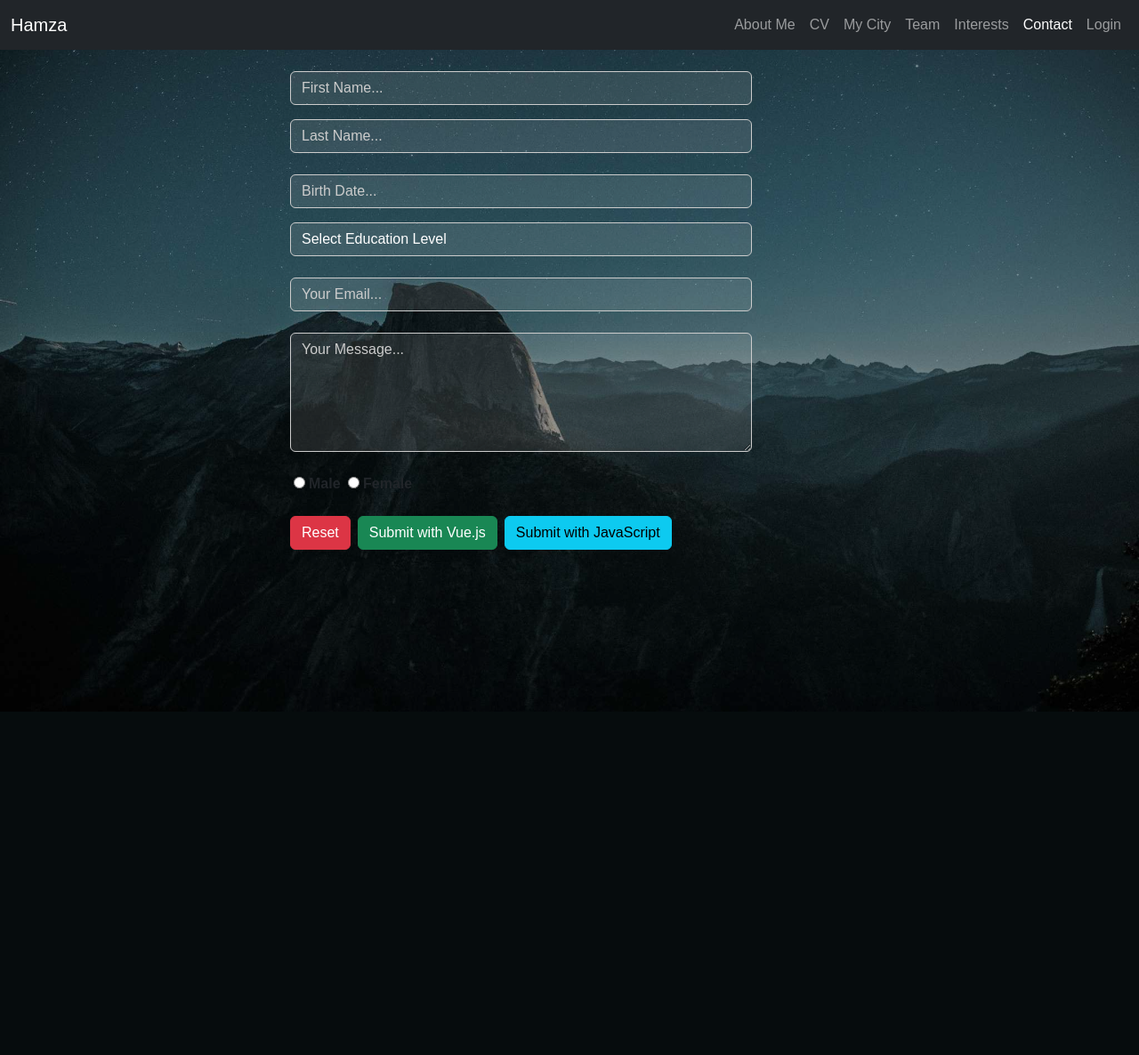
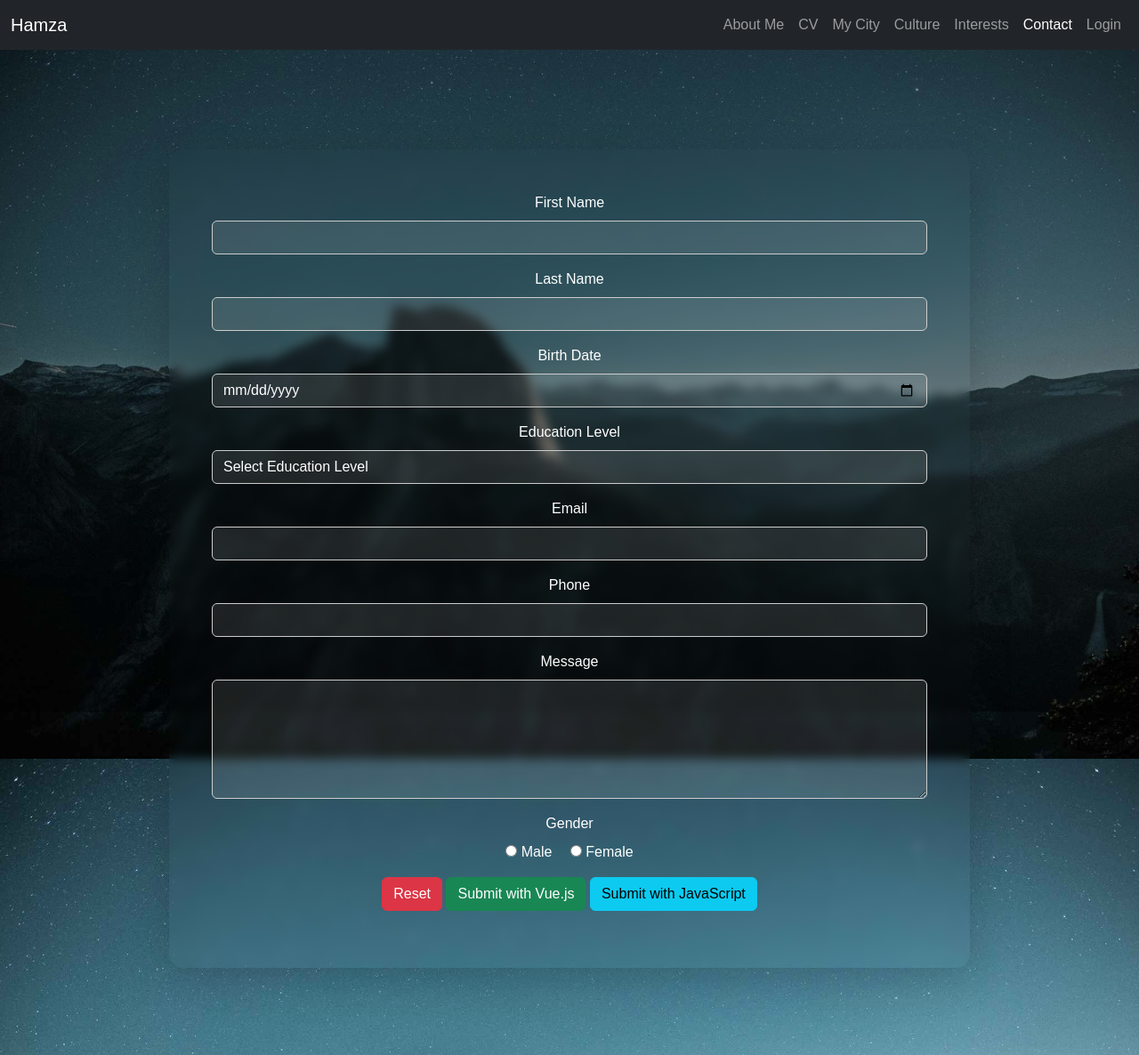
Before and after one commit to HAMZA-MI/web, a PHP site: the page made by HTML/Contact Us.html in a window 1280 px wide. Shown: the whole page at 89% size. Before the commit the page ends 800 px from the top, so only its background shows below. Run offline with PHP 8.4, Linux system fonts and the light colour scheme.

Commit message:
Add Culture page

```diff
--- a/CSS/style.css
+++ b/CSS/style.css
@@ -5,13 +5,12 @@ body {
   background-repeat: no-repeat;
   background-attachment: fixed;
   background-position: center;
-  position: relative;
+  padding-top: 70px;
   min-height: 100vh;
   font-family: Arial, sans-serif;
-  background-color: #000; /* لون مؤقت أثناء تحميل الصورة */
+  background-color: #000;
 }
 
-/* طبقة شفافة فوق الخلفية */
 body::before {
   content: "";
   position: fixed;
@@ -25,33 +24,13 @@ body::before {
 
 /* ========== العناصر العامة ========== */
 .navbar {
-  z-index: 1000;
-  position: relative;
-}
+  z-index: 9999;
 
-/* زر مخصص */
-.profile-banner .btn-custom {
-  border: 2px solid #fff;
-  color: white;
-  background: transparent;
-  padding: 10px 25px;
-  margin: 10px;
-  border-radius: 30px;
-  transition: 0.3s;
-  font-weight: 500;
-  text-decoration: none;
-  display: inline-block;
-}
-
-.profile-banner .btn-custom:hover {
-  background-color: white;
-  color: black;
 }
 
 /* ========== صناديق المحتوى ========== */
-
-/* صندوق البروفايل */
-.profile-banner {
+.profile-banner,
+.cv-box {
   border-radius: 20px;
   box-shadow: 0 0 20px rgba(255, 255, 255, 0.1);
   max-width: 900px;
@@ -62,42 +41,6 @@ body::before {
   color: white;
 }
 
-/* صندوق السيرة الذاتية */
-.cv-box {
-  background: rgba(0, 0, 0, 0.6);
-  color: white;
-  font-weight: 400;
-  line-height: 1.6;
-  border-radius: 20px;
-  box-shadow: 0 0 20px rgba(255, 255, 255, 0.1);
-  backdrop-filter: blur(6px);
-  padding: 40px 20px;
-  max-width: 900px;
-  margin: 50px auto;
-  text-align: center;
-}
-
-/* محتوى في MyCity */
-.content-box {
-  border: 2px solid #007bff;
-  background-color: rgba(255, 255, 255, 0.95);
-  padding: 30px;
-  border-radius: 10px;
-  box-shadow: 0 4px 6px rgba(0, 0, 0, 0.1);
-  margin: 0 auto 30px;
-  max-width: 700px;
-  text-align: center;
-}
-
-.content-box a {
-  color: #007bff;
-  font-weight: bold;
-  text-decoration: none;
-}
-
-.content-box a:hover {
-  text-decoration: underline;
-}
 
 /* ========== السلايدر ========== */
 .carousel {
@@ -112,7 +55,7 @@ body::before {
   border-radius: 10px;
 }
 
-/* صورة خارج الصندوق */
+/* ========== أقسام الصور الخارجية ========== */
 .section-wrapper {
   text-align: center;
   margin-bottom: 40px;
@@ -157,31 +100,16 @@ body::before {
     font-size: 14px;
   }
 
-  .profile-banner .btn-custom {
-    padding: 8px 15px;
-    font-size: 14px;
-    margin: 5px;
-    width: 100%;
-    box-sizing: border-box;
-  }
-
   .carousel img {
     height: 250px;
   }
 }
-/* ===== نموذج الاتصال - شفافية على الحقول ===== */
+
+/* ===== نموذج الاتصال ===== */
 .site-section {
   background: transparent !important;
 }
 
-#contactForm {
-  background: rgba(0, 0, 0, 0.6); /* لون داكن شفاف للخلفية */
-  backdrop-filter: blur(6px);
-  padding: 30px;
-  border-radius: 15px;
-  box-shadow: 0 0 10px rgba(255, 255, 255, 0.1);
-  color: #fff;
-}
 
 .form-control,
 select.form-control,
@@ -195,3 +123,16 @@ textarea.form-control {
 textarea::placeholder {
   color: #ccc;
 }
+.card {
+  background-color: rgba(255, 255, 255, 0.1); /* شفافية خفيفة */
+  backdrop-filter: blur(5px); /* تأثير بلوري خلف البطاقة */
+  color: white; /* لون النص ليكون واضحًا فوق الخلفية الشفافة */
+  border: 1px solid rgba(255, 255, 255, 0.2); /* إطار خفيف */
+}
+.center-page {
+  display: flex;
+  justify-content: center;
+  align-items: center;
+  min-height: calc(100vh - 70px); /* لتعويض ارتفاع الـ navbar */
+  padding-top: 70px; /* تأكيد وجود مسافة للـ navbar */
+}
--- a/HTML/Contact Us.html
+++ b/HTML/Contact Us.html
@@ -1,21 +1,22 @@
 <!DOCTYPE html>
 <html lang="en">
 <head>
-  <meta charset="UTF-8">
-  <meta name="viewport" content="width=device-width, initial-scale=1">
+  <meta charset="UTF-8" />
+  <meta name="viewport" content="width=device-width, initial-scale=1" />
   <title>Hamza Hadi Missaoui - Contact Us</title>
-  <link href="https://cdn.jsdelivr.net/npm/bootstrap@5.3.3/dist/css/bootstrap.min.css" rel="stylesheet">
-  <link rel="stylesheet" href="../CSS/style.css">
-  <link rel="stylesheet" href="https://cdn.jsdelivr.net/npm/bootstrap-icons@1.10.5/font/bootstrap-icons.css">
+  <link href="https://cdn.jsdelivr.net/npm/bootstrap@5.3.3/dist/css/bootstrap.min.css" rel="stylesheet" />
+  <link rel="stylesheet" href="../CSS/style.css" />
+  <link rel="stylesheet" href="https://cdn.jsdelivr.net/npm/bootstrap-icons@1.10.5/font/bootstrap-icons.css" />
   <script src="https://cdn.jsdelivr.net/npm/bootstrap@5.3.3/dist/js/bootstrap.bundle.min.js"></script>
 </head>
 <body>
 
 <!-- Navbar -->
-<nav class="navbar navbar-expand-lg navbar-dark bg-dark">
+<nav class="navbar navbar-expand-lg navbar-dark bg-dark fixed-top">
+
   <div class="container-fluid">
     <a class="navbar-brand" href="../index.html">Hamza</a>
-    <button class="navbar-toggler" type="button" data-bs-toggle="collapse" data-bs-target="#navbarNav">
+    <button class="navbar-toggler" type="button" data-bs-toggle="collapse" data-bs-target="#navbarNav" aria-label="Toggle navigation">
       <span class="navbar-toggler-icon"></span>
     </button>
     <div class="collapse navbar-collapse" id="navbarNav">
@@ -23,58 +24,70 @@
         <li class="nav-item"><a class="nav-link" href="../index.html">About Me</a></li>
         <li class="nav-item"><a class="nav-link" href="cv.html">CV</a></li>
         <li class="nav-item"><a class="nav-link" href="Mycity.html">My City</a></li>
-        <li class="nav-item"><a class="nav-link" href="Team.html">Team</a></li>
-        <li class="nav-item"><a class="nav-link" href="My%20interests.html">Interests</a></li>
-        <li class="nav-item"><a class="nav-link active" href="Contact%20Us.html">Contact</a></li>
+        <li class="nav-item"><a class="nav-link" href="Culture.html">Culture</a></li>
+        <li class="nav-item"><a class="nav-link" href="My-interests.html">Interests</a></li>
+        <li class="nav-item"><a class="nav-link active" href="My%20interests.html">Contact</a></li>
         <li class="nav-item"><a class="nav-link" href="login.html">Login</a></li>
       </ul>
     </div>
   </div>
 </nav>
 
-<section class="site-section bg-light" id="app">
+<!-- Contact Form -->
+<section class="site-section bg-light py-5" id="app">
+  <div class="cv-box p-5 rounded-4 shadow-lg">
+    <form id="contactForm" name="contactForm" @submit.prevent>
+      <div v-if="successMessage" class="alert alert-success">{{ successMessage }}</div>
+      <div v-if="errorMessage" class="alert alert-danger">{{ errorMessage }}</div>
+
       <!-- First Name -->
-<div class="form-group">
-  <div class="row mt-4">
-    <div class="col-md-3"></div>
-    <div class="col-md-5">
-      <input v-model="form.firstName" class="form-control" type="text" placeholder="First Name..." name="firstName">
+      <div class="mb-3">
+        <label for="firstName" class="form-label">First Name</label>
+        <input
+          v-model="form.firstName"
+          class="form-control"
+          id="firstName"
+          type="text"
+          autocomplete="given-name"
+        />
         <span class="text-danger" v-if="errors.firstName">{{ errors.firstName }}</span>
-    </div>
-  </div>
       </div>
 
       <!-- Last Name -->
-<div class="form-group">
-  <div class="row mt-3">
-    <div class="col-md-3"></div>
-    <div class="col-md-5">
-      <input v-model="form.lastName" class="form-control" type="text" placeholder="Last Name..." name="lastName">
+      <div class="mb-3">
+        <label for="lastName" class="form-label">Last Name</label>
+        <input
+          v-model="form.lastName"
+          class="form-control"
+          id="lastName"
+          type="text"
+          autocomplete="family-name"
+        />
         <span class="text-danger" v-if="errors.lastName">{{ errors.lastName }}</span>
-    </div>
-  </div>
       </div>
 
       <!-- Birth Date -->
-<div class="form-group">
-  <div class="row mt-4">
-    <div class="col-md-3"></div>
-    <div class="col-md-5">
-      <input v-model="form.birthDate" class="form-control" type="text" placeholder="Birth Date..." name="birthDate">
+      <div class="mb-3">
+        <label for="birthDate" class="form-label">Birth Date</label>
+        <input
+          v-model="form.birthDate"
+          class="form-control"
+          id="birthDate"
+          type="date"
+          autocomplete="bday"
+        />
         <span class="text-danger" v-if="errors.birthDate">{{ errors.birthDate }}</span>
       </div>
-  </div>
-</div>
-
-<!-- Space -->
-<div class="my-3"></div>
 
       <!-- Education -->
-<div class="form-group">
-  <div class="row">
-    <div class="col-md-3"></div>
-    <div class="col-md-5">
-      <select v-model="form.education" class="form-control" name="education">
+      <div class="mb-3">
+        <label for="education" class="form-label">Education Level</label>
+        <select
+          v-model="form.education"
+          class="form-control"
+          id="education"
+          autocomplete="education-level"
+        >
           <option value="" disabled>Select Education Level</option>
           <option>Primary School</option>
           <option>Middle School</option>
@@ -83,60 +96,84 @@
         </select>
         <span class="text-danger" v-if="errors.education">{{ errors.education }}</span>
       </div>
-  </div>
+
+      <!-- Email -->
+      <div class="mb-3">
+        <label for="email" class="form-label">Email</label>
+        <input
+          v-model="form.email"
+          class="form-control"
+          id="email"
+          type="email"
+          autocomplete="email"
+        />
+        <span class="text-danger" v-if="errors.email">{{ errors.email }}</span>
       </div>
 
-<!-- Email -->
-<div class="form-group">
-  <div class="row mt-4">
-    <div class="col-md-3"></div>
-    <div class="col-md-5">
-      <input v-model="form.email" class="form-control" type="text" placeholder="Your Email..." name="email">
-      <span class="text-danger" v-if="errors.email">{{ errors.email }}</span>
-    </div>
-  </div>
+      <!-- Phone -->
+      <div class="mb-3">
+        <label for="phone" class="form-label">Phone</label>
+        <input
+          v-model="form.phone"
+          class="form-control"
+          id="phone"
+          type="text"
+          autocomplete="tel"
+        />
+        <span class="text-danger" v-if="errors.phone">{{ errors.phone }}</span>
       </div>
 
       <!-- Message -->
-<div class="form-group">
-  <div class="row mt-4">
-    <div class="col-md-3"></div>
-    <div class="col-md-5">
-      <textarea v-model="form.message" class="form-control" rows="5" name="message" placeholder="Your Message..."></textarea>
+      <div class="mb-3">
+        <label for="message" class="form-label">Message</label>
+        <textarea
+          v-model="form.message"
+          class="form-control"
+          id="message"
+          rows="5"
+          autocomplete="off"
+        ></textarea>
         <span class="text-danger" v-if="errors.message">{{ errors.message }}</span>
-    </div>
-  </div>
       </div>
 
       <!-- Gender -->
-<div class="form-group">
-  <div class="row mt-4">
-    <div class="col-md-3"></div>
-    <div class="col-md-5 gender">
-      <input v-model="form.gender" class="mx-1" type="radio" name="gender" value="Male"><strong>Male</strong>
-      <input v-model="form.gender" class="mx-1" type="radio" name="gender" value="Female"><strong>Female</strong>
+      <div class="mb-3">
+        <label class="form-label">Gender</label><br />
+        <div>
+          <input
+            v-model="form.gender"
+            type="radio"
+            value="Male"
+            id="male"
+            name="gender"
+            autocomplete="sex"
+          />
+          <label for="male" class="me-3">Male</label>
+          <input
+            v-model="form.gender"
+            type="radio"
+            value="Female"
+            id="female"
+            name="gender"
+            autocomplete="sex"
+          />
+          <label for="female">Female</label>
+        </div>
         <span class="text-danger" v-if="errors.gender">{{ errors.gender }}</span>
-    </div>
-  </div>
       </div>
 
       <!-- Buttons -->
-<div class="form-group mt-4">
-  <div class="row">
-    <div class="col-md-3"></div>
-    <div class="col-md-5 d-flex justify-content-start gap-2 flex-wrap">
-      <button class="btn btn-danger" type="reset">Reset</button>
-      <button class="btn btn-success" type="button" @click="submitForm">Submit with Vue.js</button>
-      <button class="btn btn-info" type="button" onclick="submitWithJS()">Submit with JavaScript</button>
+      <div class="mb-3">
+       <button class="btn btn-danger" type="button" @click="resetForm">Reset</button>
+
+        <button class="btn btn-success" type="button" @click="submitForm">
+          Submit with Vue.js
+        </button>
+        <button class="btn btn-info" type="button" onclick="submitWithJS()">
+          Submit with JavaScript
+        </button>
       </div>
-  </div>
-</div>
-
     </form>
-        </div>
-      </div>
-    </div>
-
   </div>
 </section>
 
@@ -146,112 +183,115 @@
   new Vue({
     el: '#app',
     data() {
-      return {
-        form: {
+      const initialForm = {
         firstName: '',
         lastName: '',
         birthDate: '',
         education: '',
         email: '',
+        phone: '',
         message: '',
         gender: ''
-        },
-        errors: {}
-      }
+      };
+
+      return {
+        initialForm,
+        form: Object.assign({}, initialForm),
+        errors: {},
+        successMessage: '',
+        errorMessage: ''
+      };
     },
     methods: {
+      resetForm() {
+        this.form = Object.assign({}, this.initialForm);
+        this.errors = {};
+        this.successMessage = '';
+        this.errorMessage = '';
+      },
+      validateEmail(email) {
+        const re = /^[^\s@]+@[^\s@]+\.[^\s@]+$/;
+        return re.test(email);
+      },
+      validatePhone(phone) {
+        const re = /^[0-9]+$/;
+        return re.test(phone);
+      },
       validateForm() {
         this.errors = {};
-        if (!this.form.firstName) this.errors.firstName = 'Please enter your first name.';
-        if (!this.form.lastName) this.errors.lastName = 'Please enter your last name.';
-        if (!this.form.birthDate) this.errors.birthDate = 'Please enter your birth date.';
-        if (!this.form.education) this.errors.education = 'Please select your education level.';
-        if (!this.form.email) {
-          this.errors.email = 'Please enter your email address.';
-        } else if (!this.validateEmail(this.form.email)) {
-          this.errors.email = 'Please enter a valid email address.';
-        }
-        if (!this.form.message) this.errors.message = 'Please enter your message.';
-        if (!this.form.gender) this.errors.gender = 'Please select your gender.';
-
-        if (Object.keys(this.errors).length === 0) {
-          alert("Form is correctly filled!");
-        }
-      },
-      validateEmail(email) {
-        const re = /^(([^<>()[\]\\.,;:\s@"]+(\.[^<>()[\]\\.,;:\s@"]+)*)|(".+"))@((\[[0-9]{1,3}\.[0-9]{1,3}\.[0-9]{1,3}\.[0-9]{1,3}\])|(([a-zA-Z\-0-9]+\.)+[a-zA-Z]{2,}))$/;
-        return re.test(String(email).toLowerCase());
+        if (!this.form.firstName) this.errors.firstName = 'First name is required.';
+        if (!this.form.lastName) this.errors.lastName = 'Last name is required.';
+        if (!this.form.birthDate) this.errors.birthDate = 'Birth date is required.';
+        if (!this.form.education) this.errors.education = 'Education level is required.';
+        if (!this.form.email) this.errors.email = 'Email is required.';
+        else if (!this.validateEmail(this.form.email)) this.errors.email = 'Invalid email.';
+        if (!this.form.phone) this.errors.phone = 'Phone is required.';
+        else if (!this.validatePhone(this.form.phone)) this.errors.phone = 'Phone must contain digits only.';
+        if (!this.form.message) this.errors.message = 'Message is required.';
+        if (!this.form.gender) this.errors.gender = 'Gender is required.';
       },
       submitForm() {
         this.validateForm();
         if (Object.keys(this.errors).length === 0) {
-          document.getElementById("contactForm").submit();
-          alert("Form successfully submitted!");
+          this.successMessage = 'Form successfully submitted via Vue.js!';
+          this.errorMessage = '';
         } else {
-          alert("Please correct the errors in the form.");
+          this.successMessage = '';
+          this.errorMessage = 'Please correct the form errors.';
         }
       }
     }
   });
 </script>
 
-<!-- Vanilla JS validation -->
+
+<!-- Vanilla JS submit handler -->
 <script>
-  function validateWithJS() {
+  function submitWithJS() {
+    document.querySelectorAll('.text-danger:not([v-if])').forEach((el) => el.remove());
     const form = document.forms['contactForm'];
-    let errors = {};
+    const requiredFields = ['firstName', 'lastName', 'birthDate', 'education', 'email', 'phone', 'message'];
+    let isValid = true;
 
-    if (!form['firstName'].value) errors.firstName = 'Please enter your first name.';
-    if (!form['lastName'].value) errors.lastName = 'Please enter your last name.';
-    if (!form['birthDate'].value) errors.birthDate = 'Please enter your birth date.';
-    if (!form['education'].value) errors.education = 'Please select your education level.';
-    if (!form['email'].value) {
-      errors.email = 'Please enter your email address.';
-    } else if (!validateEmail(form['email'].value)) {
-      errors.email = 'Please enter a valid email address.';
+    requiredFields.forEach((field) => {
+      const input = form[field];
+      if (!input || !input.value) {
+        const error = document.createElement('span');
+        error.className = 'text-danger';
+        error.textContent = `Please fill in the ${field}.`;
+        input && input.parentNode.appendChild(error);
+        isValid = false;
+      } else if (field === 'email' && !/^[^\s@]+@[^\s@]+\.[^\s@]+$/.test(input.value)) {
+        const error = document.createElement('span');
+        error.className = 'text-danger';
+        error.textContent = 'Invalid email address.';
+        input.parentNode.appendChild(error);
+        isValid = false;
+      } else if (field === 'phone' && !/^[0-9]+$/.test(input.value)) {
+        const error = document.createElement('span');
+        error.className = 'text-danger';
+        error.textContent = 'Phone must contain only digits.';
+        input.parentNode.appendChild(error);
+        isValid = false;
       }
-    if (!form['message'].value) errors.message = 'Please enter your message.';
-    if (!form['gender'].value) errors.gender = 'Please select your gender.';
+    });
 
-    for (const [key, value] of Object.entries(errors)) {
-      const errorElement = document.createElement('span');
-      errorElement.className = 'text-danger';
-      errorElement.textContent = value;
-
-      if (form[key].nextSibling) {
-        form[key].nextSibling.remove();
-      }
-      form[key].parentNode.appendChild(errorElement);
+    // Gender check
+    const genderChecked = form['gender'].value || [...form.querySelectorAll('input[name="gender"]')].some((i) => i.checked);
+    if (!genderChecked) {
+      const genderError = document.createElement('span');
+      genderError.className = 'text-danger';
+      genderError.textContent = 'Please select gender.';
+      form.querySelector('input[name="gender"]').parentNode.appendChild(genderError);
+      isValid = false;
     }
 
-    if (Object.keys(errors).length === 0) {
-      alert("Form is correctly filled!");
+    if (isValid) {
+      alert('Form successfully submitted with JavaScript!');
+    } else {
+      alert('Please correct the form errors.');
     }
   }
-
-  function submitWithJS() {
-    validateWithJS();
-    const errors = document.querySelectorAll('.text-danger');
-    if (errors.length === 0) {
-      document.getElementById("contactForm").submit();
-      alert("Form successfully submitted!");
-    } else {
-      alert("Please correct the errors in the form.");
-    }
-  }
-
-  function validateEmail(email) {
-    const re = /^(([^<>()[\]\\.,;:\s@"]+(\.[^<>()[\]\\.,;:\s@"]+)*)|(".+"))@((\[[0-9]{1,3}\.[0-9]{1,3}\.[0-9]{1,3}\.[0-9]{1,3}\])|(([a-zA-Z\-0-9]+\.)+[a-zA-Z]{2,}))$/;
-    return re.test(String(email).toLowerCase());
-  }
-</script>
-
-<script>
-  document.addEventListener("DOMContentLoaded", function () {
-    document.querySelector(".navbar-toggler").addEventListener("click", function () {
-      document.querySelector(".navbar-collapse").classList.toggle("show");
-    });
-  });
 </script>
 
 </body>
--- a/JS/movies.js
+++ b/JS/movies.js
@@ -1,13 +1,14 @@
 const list = document.querySelector(".BbList");
 const api = "https://api.themoviedb.org/3/movie/popular?api_key=afca2656cc551632bb3c538c9d52ccc3&language=en-US";
-const images_api = "https://image.tmdb.org/t/p/w500"; // استخدم حجم مناسب للعرض
+const images_api = "https://image.tmdb.org/t/p/w500";
 
 fetch(api)
   .then(response => response.json())
   .then(data => {
+    let html = "";
     data.results.forEach(movie => {
       if (movie.poster_path) {
-        list.innerHTML += `
+        html += `
           <div class="col-md-4 mb-4">
             <div class="card h-100 shadow-sm border-0">
               <img src="${images_api + movie.poster_path}" class="card-img-top" alt="${movie.original_title}" />
@@ -21,5 +22,6 @@ fetch(api)
         `;
       }
     });
+    list.innerHTML = html;
   })
   .catch(err => console.log("Error fetching movies: ", err));
```
Also changed, not shown: HTML/Culture.html (added, +92 -0 lines), HTML/My interests.html (+6 -5 lines), HTML/Mycity.html (+36 -50 lines), HTML/Team.html (deleted, +0 -39 lines), HTML/cv.html (+11 -8 lines), HTML/login.html (+4 -4 lines), index.html (+5 -4 lines), IMG/Sbeitla3.jpg (added), IMG/Sbeitla4.jpg (added), IMG/sbitla1.jpg (added), IMG/sbitla2.jpg (added). Lines whose indentation alone changed are shown as unchanged.
